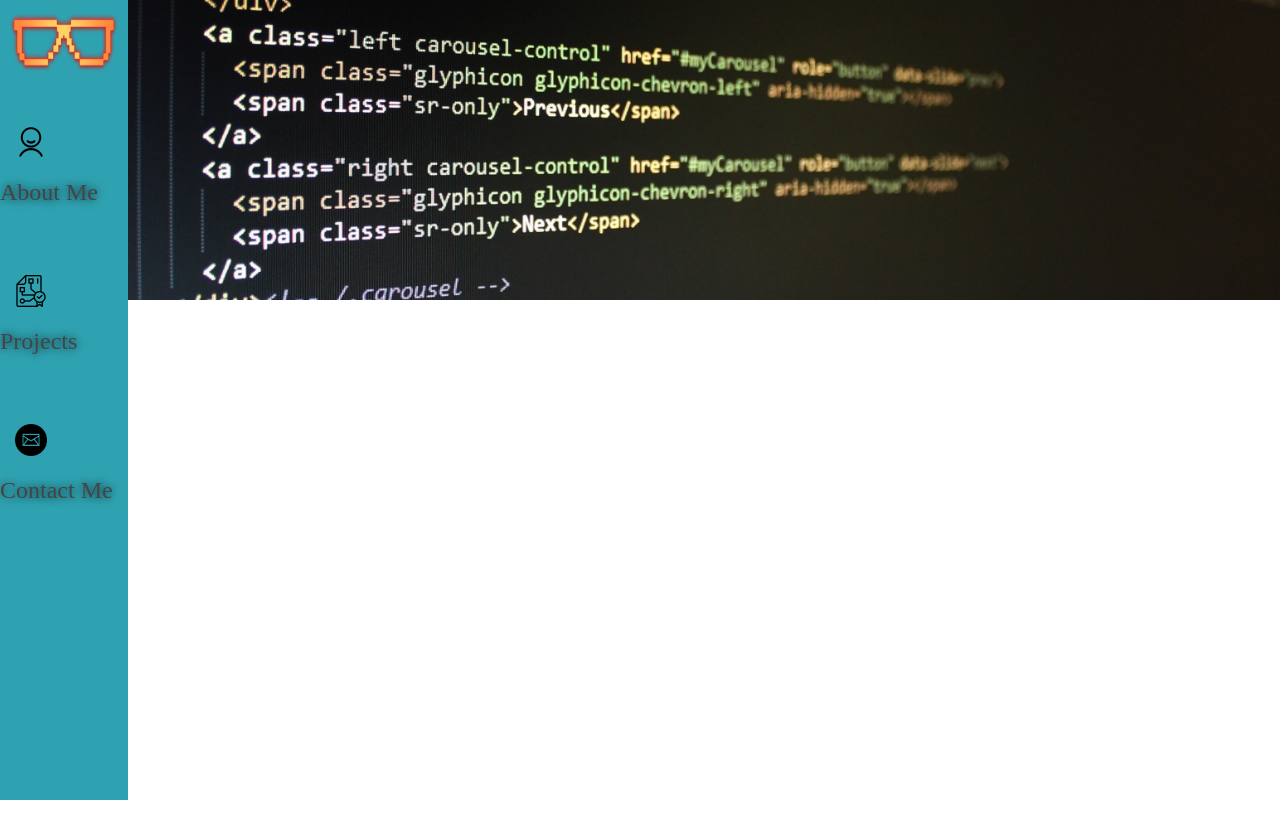
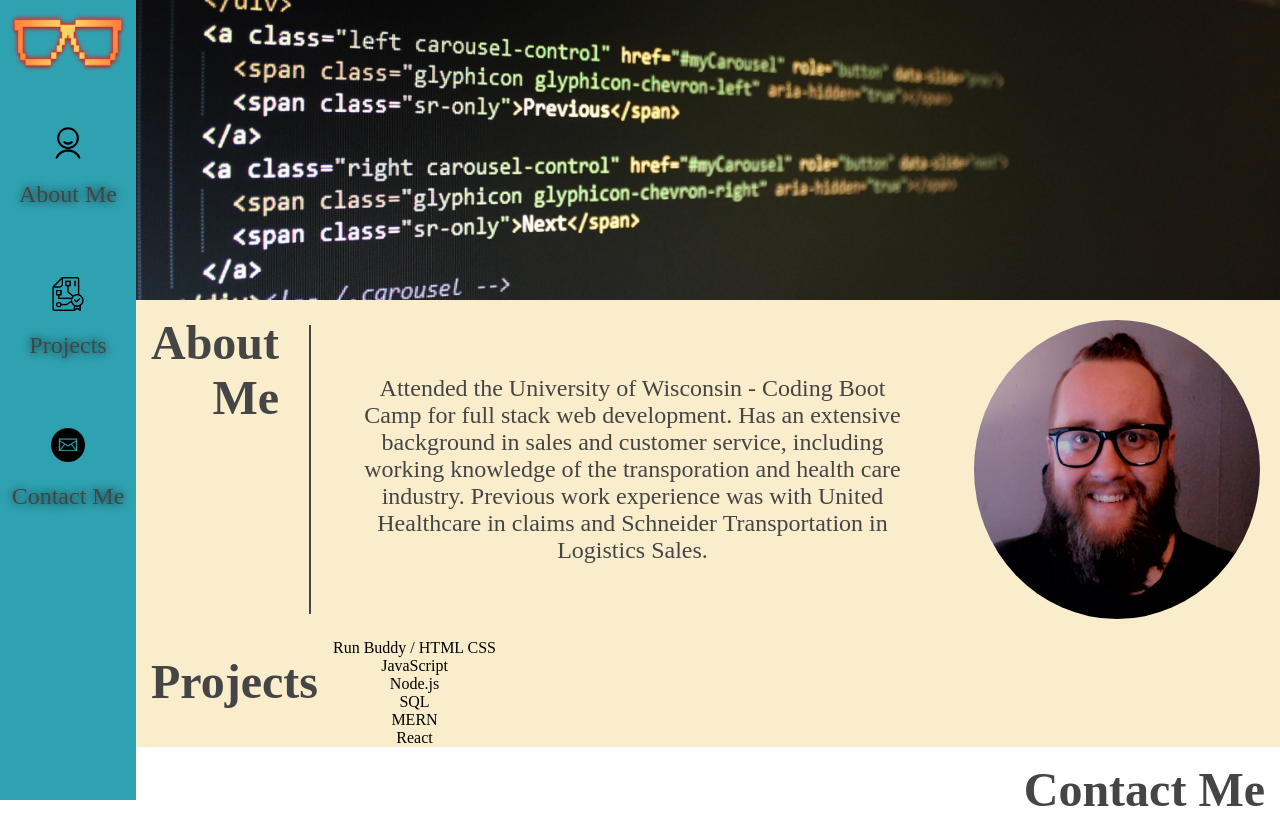
Before and after one commit to uberbrent/profile, a plain HTML site: page index.html in a window 1280 px wide. Before the commit the page ends 800 px from the top, so only its background shows below. Drawn offline with Linux system fonts and the light colour scheme.

Commit message:
finished header, nav and about me

```diff
--- a/assets/css/style.css
+++ b/assets/css/style.css
@@ -9,9 +9,6 @@
     margin: 0;
 }
 
-div {
-    display: block;
-}
 
 /* Header style */
 header {
@@ -22,13 +19,17 @@ header {
     top: 0;
     left: 0;
     height: 100%;
-    width: 10%;
+    width: 136px;
     flex-direction: column;
 }
 
 header img {
     height: 8%;
     margin: 10px;
+}
+
+header nav ul li {
+    text-align: center;
 }
 
 header nav ul {
@@ -56,9 +57,54 @@ header nav ul li a {
 
 /* Hero */
 .hero {
+    display: block;
     background-image: url("../images/html-img.jpg");
     background-size: cover;
     background-position: center;
     height: 300px;
     width: auto;
 }
+
+.aboutme {
+    background: var(--primary-color);
+    margin-left: 136px;
+    display: flex;
+    text-align: center;
+}
+
+h2 {
+    color: var(--tertiary-color);
+    font-size: 48px;
+    margin: 15px;
+    text-align: end;
+}
+
+.aboutme p {
+    border-left: 2px solid var(--tertiary-color);
+    font-size: 24px;
+    color: var(--tertiary-color);
+    padding: 50px;
+    margin: 25px 0 25px 15px;
+
+}
+
+.aboutme img {
+    width: 25%;
+    border-radius: 50%;
+    padding: 20px;
+}
+
+.project {
+    background: var(--primary-color);
+    margin-left: 136px;
+    display: flex;
+    text-align: center;
+}
+
+.project-container {
+    display: grid;
+    grid-auto-columns: repeat(4, fr1);
+    grid-auto-rows: repeat(3, fr1);
+}
+
+.grid-items
--- a/index.html
+++ b/index.html
@@ -10,7 +10,6 @@
     </head>
 
     <body>
-        <div>
         <header>
                 <img src="assets/images/glasses.png" />
             <nav>
@@ -55,19 +54,43 @@
         <section class="hero">
         </section>
 
-            <section>
-                <h2 class="about-me" id="about-me">
+        <section id="about-me" class="aboutme">
+            <h2>
                 About Me
             </h2>
+            <p>
+                Attended the University of Wisconsin - Coding Boot Camp for full stack web development. Has an extensive background in sales and customer service, including working knowledge of the transporation and health care industry. Previous work experience was with United Healthcare in claims and Schneider Transportation in Logistics Sales.
+            </p>
+            <img src="assets/images/brent-selfie.jpg" />
         </section>
 
-            <section>
+        <section id="projects" class="project">
             <h2>Projects</h2>
+            <div class="project-container">
+                <div class="grid-item">
+                    Run Buddy / HTML CSS
+                </div>
+                <div class="grid-item, large-grid">
+                    JavaScript
+                </div>
+                <div class="grid-item">
+                    Node.js
+                </div>
+                <div class="grid-item">
+                    SQL
+                </div>
+                <div class="grid-item, large-grid">
+                    MERN
+                </div>
+                <div class="grid-item">
+                    React
+                </div>
+            </div>
+
         </section>
 
         <section>
             <h2>Contact Me</h2>
         </section>
-        </div>
     </body>
 </html>
```
Lines whose indentation alone changed are shown as unchanged.
